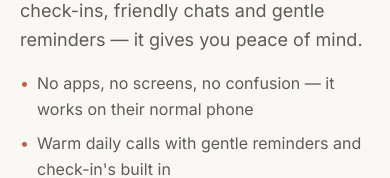
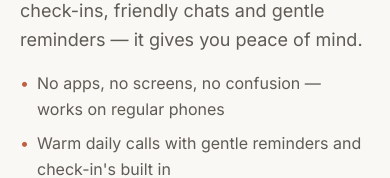
Before and after one commit to hawkpersonal/ChattaBox-Public-Website, a React (Vite) app: page / in a window 390 px wide. Shown: the part 317-495 px from the top of the page. Built offline with nearby package versions, Linux system fonts and the light colour scheme.

Commit message:
Update bullet point text: 'works on regular phones'

```diff
--- a/src/components/sections/Hero.tsx
+++ b/src/components/sections/Hero.tsx
@@ -27,7 +27,7 @@ export function Hero() {
               <ul className="space-y-2 text-base text-[#5F5B55] leading-relaxed">
                 <li className="flex items-baseline gap-2">
                   <span className="text-[#C06040]">•</span>
-                  <span>No apps, no screens, no confusion — it works on their normal phone</span>
+                  <span>No apps, no screens, no confusion — works on regular phones</span>
                 </li>
                 <li className="flex items-baseline gap-2">
                   <span className="text-[#C06040]">•</span>
```
